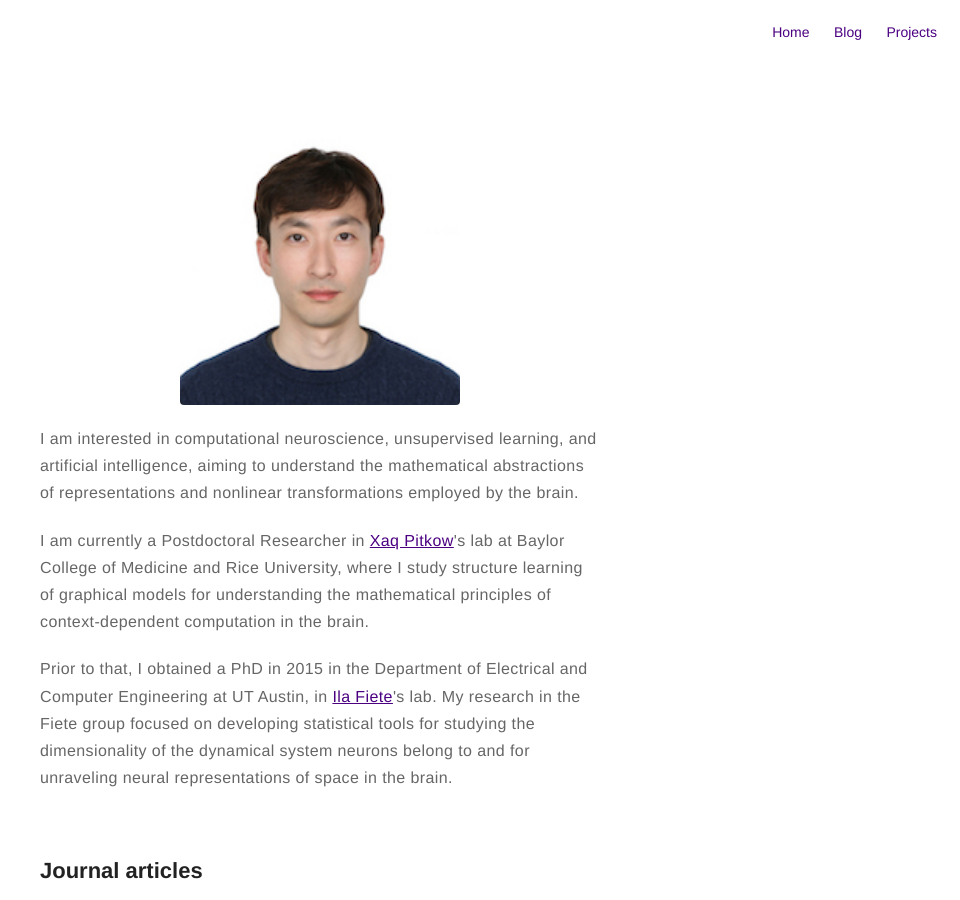
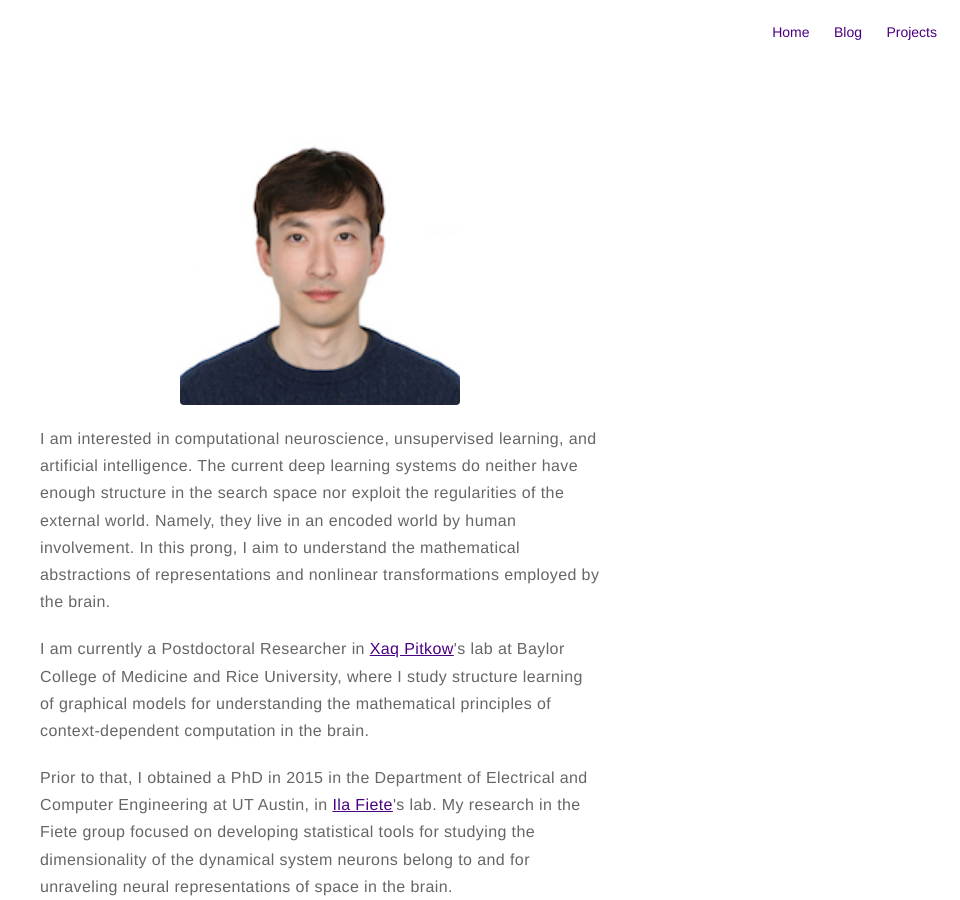
Before and after one commit to kijungyoon/kijungyoon.github.io, a Jekyll site: the page built from about.md, in a window 1280 px wide and 900 px high. Shown: the whole window, without its empty margins (320-1280 px from the left). Built offline with Jekyll 4.4.1, drawn with Linux system fonts in a browser that asks for light colours.

Commit message:
Update about.md

```diff
--- a/about.md
+++ b/about.md
@@ -4,7 +4,7 @@ layout: page
 ---
 ![Profile Image]({{ site.url }}/{{ site.picture }})
 
-<p>I am interested in computational neuroscience, unsupervised learning, and artificial intelligence, aiming to understand the mathematical abstractions of representations and nonlinear transformations employed by the brain.</p>
+<p>I am interested in computational neuroscience, unsupervised learning, and artificial intelligence. The current deep learning systems do neither have enough structure in the search space nor exploit the regularities of the external world. Namely, they live in an encoded world by human involvement. In this prong, I aim to understand the mathematical abstractions of representations and nonlinear transformations employed by the brain.</p>
 
 <p>I am currently a Postdoctoral Researcher in <a href="http://xaqlab.com" target="_blank">Xaq Pitkow</a>'s lab at Baylor College of Medicine and Rice University, where I study structure learning of graphical models for understanding the mathematical principles of context-dependent computation in the brain.</p>
 
```
